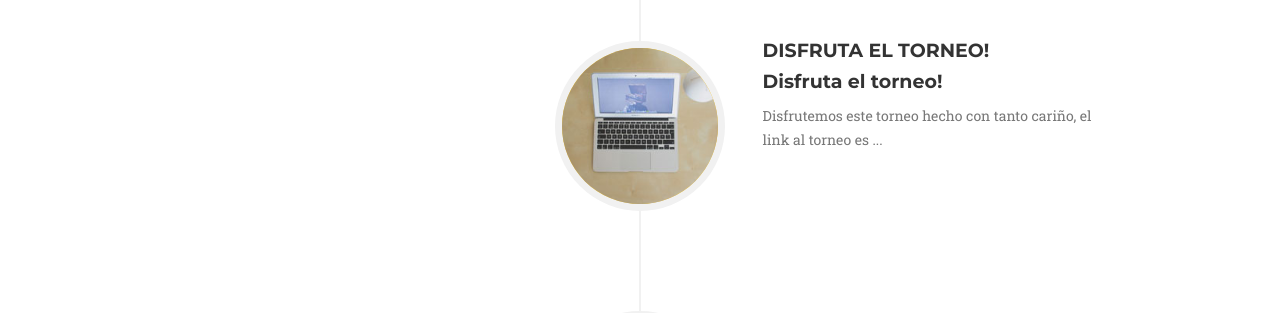
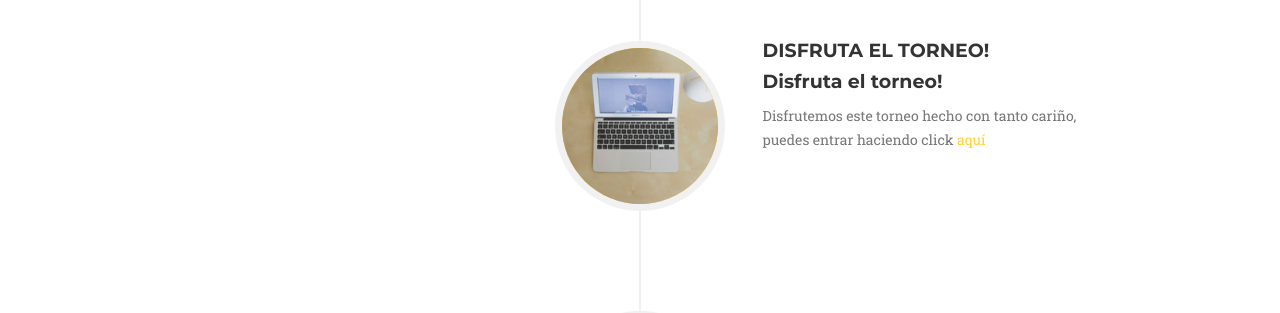
Before and after one commit to torneofundacionmoisesmellado/2021, a Jekyll site: the page built from index.html, in a window 1280 px wide and 900 px high, scrolled down 1804 px. Shown: the part 191-504 px from the top of the window. Built offline with Jekyll 4.4.1, drawn with Linux system fonts in a browser that asks for light colours; some web fonts are replaced.

Commit message:
Update about.html

```diff
--- a/_includes/about.html
+++ b/_includes/about.html
@@ -62,7 +62,7 @@
                                     <h4 class="subheading">Disfruta el torneo!</h4>
                                 </div>
                                 <div class="timeline-body">
-                                    <p class="text-muted">Disfrutemos este torneo hecho con tanto cariño, el link al torneo es ...</p>
+                                    <p class="text-muted">Disfrutemos este torneo hecho con tanto cariño, puedes entrar haciendo click <a href="https://lichess.org/team/torneo-de-ajedrez-republica-de-beauchef-online-2021" target="_blank">aquí</a> </p>
                                 </div>
                             </div>
                         </li>
```
